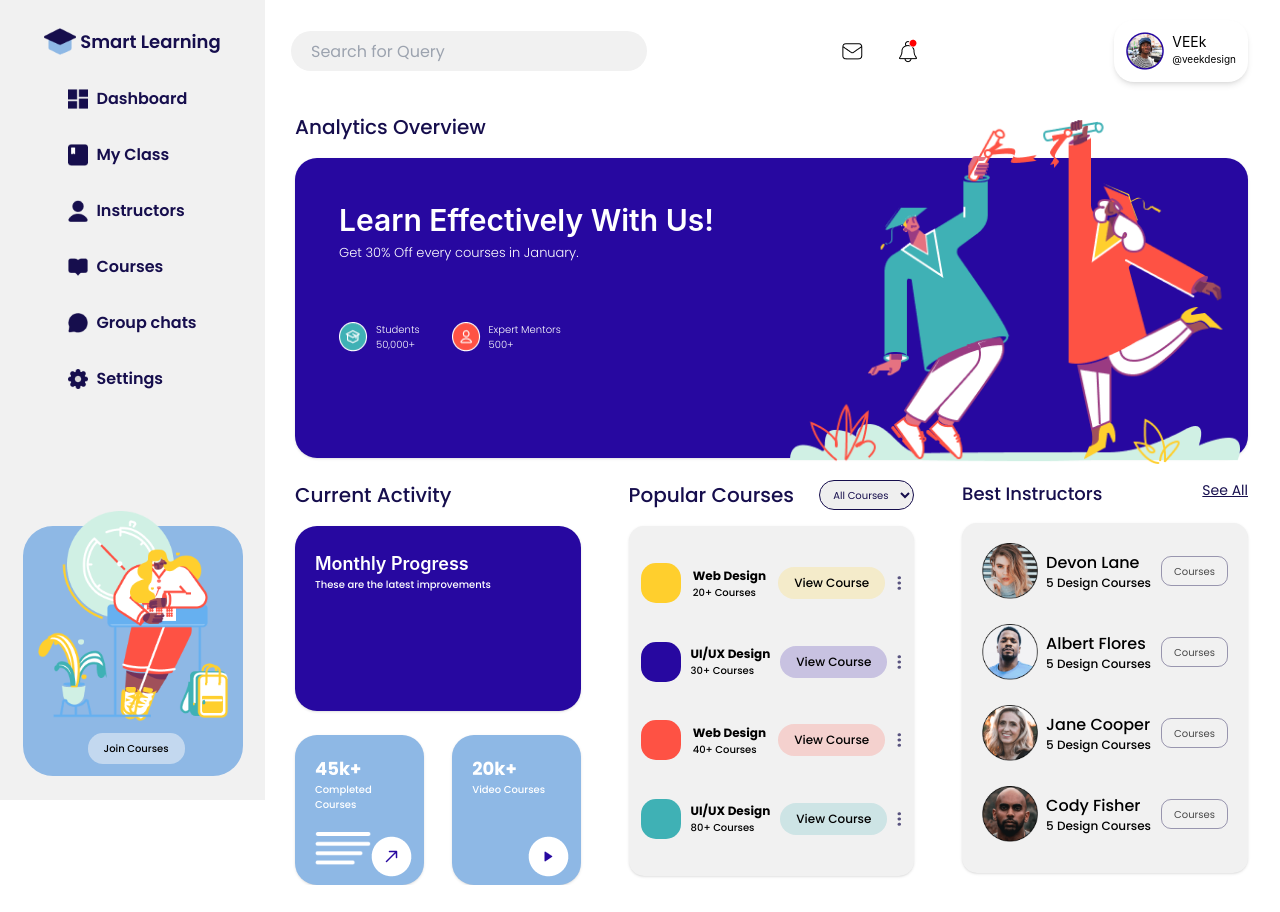
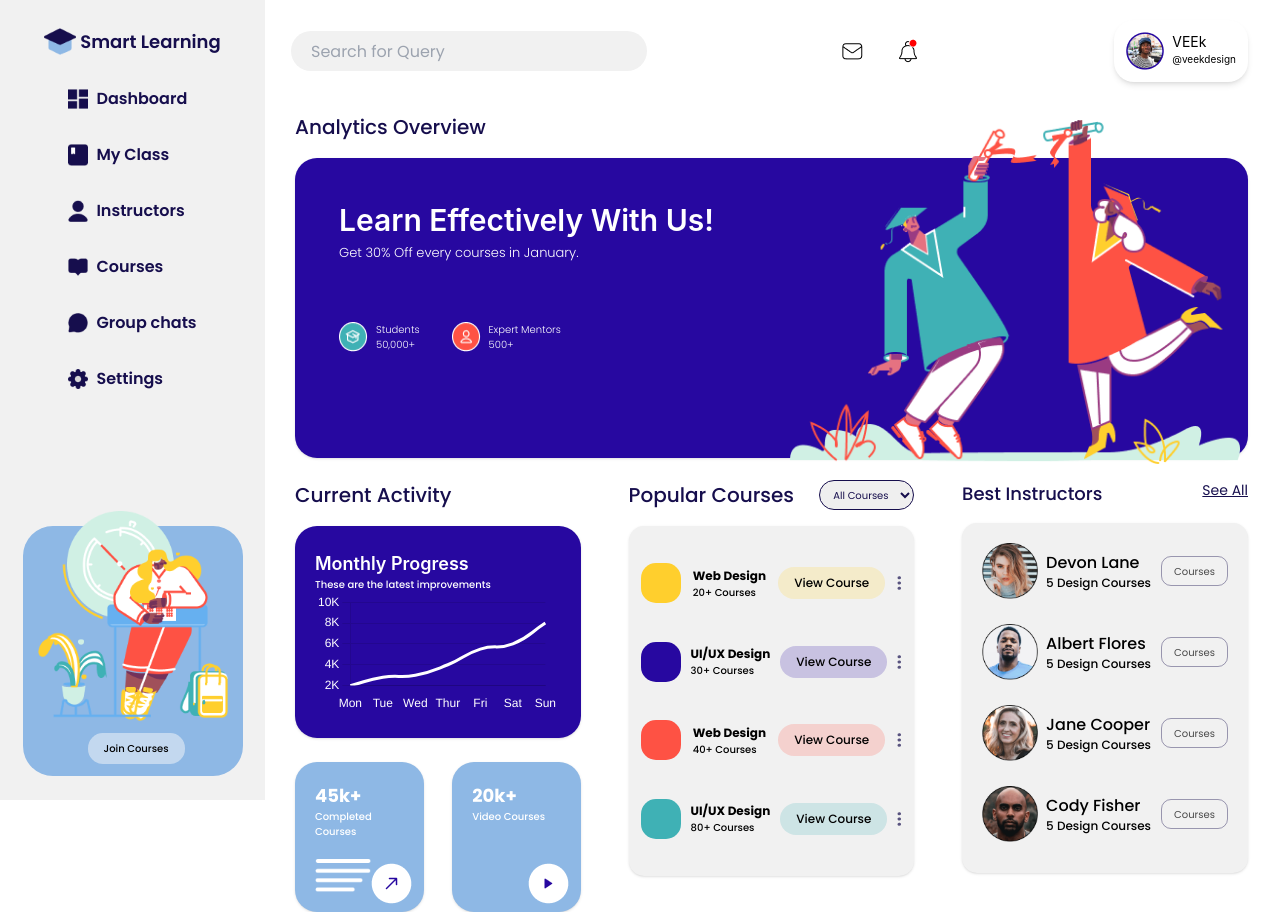
Before and after one commit to Dhanny-aay/smart-learn, a React (Create React App) app: page / in a window 1280 px wide. Before the commit the page ends 885 px from the top, so only its background shows below. Built offline with nearby package versions, Linux system fonts and the light colour scheme.

Commit message:
added chart.js and graph to the page

```diff
--- a/package.json
+++ b/package.json
@@ -8,6 +8,7 @@
     "@testing-library/user-event": "^13.2.1",
     "chart.js": "^4.2.1",
     "react": "^17.0.2",
+    "react-chartjs-2": "^5.2.0",
     "react-dom": "^17.0.2",
     "react-scripts": "5.0.0",
     "web-vitals": "^2.1.0"
--- a/src/App.js
+++ b/src/App.js
@@ -1,8 +1,10 @@
 import Home from "./home";
+// import Graph from "./graph";
 
 function App() {
   return (
     <Home />
+    // <Graph />
   );
 }
 
--- /dev/null
+++ b/src/graph.js
@@ -0,0 +1,75 @@
+import { Doughnut } from "react-chartjs-2";
+import { Line } from "react-chartjs-2";
+
+import {
+    Chart as ChartJS,
+    LineElement,
+    CategoryScale,
+    LinearScale,
+    PointElement
+} from 'chart.js';
+
+ChartJS.register(
+    LineElement,
+    CategoryScale,
+    LinearScale,
+    PointElement
+)
+ChartJS.defaults.color = '#fff';
+
+const data = {
+    labels: ["Mon", "Tue", "Wed", "Thur", "Fri", "Sat", "Sun"],
+    datasets:[{
+        data:[2, 2.8, 3, 4,
+            5.5, 6, 8],
+        backgroundColor:'transparent',
+        borderColor:'#ffffff',
+        color:'#ffffff',
+        pointBorderColor:'transparent',
+        pointBorderWidth: 4,
+        tension:0.5
+    }]
+};
+const options = {
+    plugins: {
+        legend: false
+    },
+    scales: {
+        x:{
+            grid: {
+                display:false
+            }
+        },
+        y:{
+            min:2,
+            max:10,
+            ticks: {
+                stepSize:2,
+                callback: (value) => value + 'K'
+            },
+            grid:{
+                borderDash:[10]
+            },
+            font: {
+                size: 12
+            }
+        }
+    },
+    layout:{
+        padding:{
+
+        }
+    }
+
+};
+
+
+const graph = () => {
+    return (
+        <div className=" text-white font-poppins text-xs font-medium">
+            <Line data={data} options={options}></Line>
+        </div>
+     );
+}
+
+export default graph;
--- a/src/home.js
+++ b/src/home.js
@@ -24,6 +24,8 @@
 import mail from './mail.png';
 import noti from './noti.png';
 import trate from './trate.png';
+import Graph from './graph';
+
 
 const home = () => {
     return (
@@ -132,9 +134,10 @@
 
                     <div className=' lg:w-[30%] lg:h-[350px]'>
                         <p className=' font-poppins font-medium text-[20px] text-[#160e4d]'>Current Activity</p>
-                        <div className=' w-full rounded-[22px] mt-4 px-5 py-6 bg-[#2708a0] shadow h-[185px]'>
+                        <div className=' w-full rounded-[22px] mt-4 px-5 py-6 bg-[#2708a0] shadow '>
                             <p className=' text-white font-semibold text-[18px]'>Monthly Progress</p>
                             <p className=' font-poppins font-medium text-white text-[10px]'>These are the latest improvements</p>
+                            <Graph />
                         </div>
 
                         <div className=' mt-6 flex justify-between'>
@@ -145,7 +148,7 @@
                                 <img src={ go } className=' absolute right-3 bottom-2' alt="" />
                             </div>
 
-                            <div className=' bg-[#8eb8e5] shadow rounded-[22px] p-5 relative w-[45%]'>
+                            <div className=' bg-[#8eb8e5] shadow rounded-[22px] p-5 lg:px-5 lg:-py-2 relative w-[45%]'>
                                 <p className=' font-poppins font-bold text-white text-[18px]'>20k+</p>
                                 <p className=' font-poppins font-medium text-[10px] text-white'>Video Courses</p>
                                 <img src={ play } className=' absolute right-3 bottom-2' alt="" />
```
Also changed, not shown: 2 other files (tests, documents, lock files or other folders).
